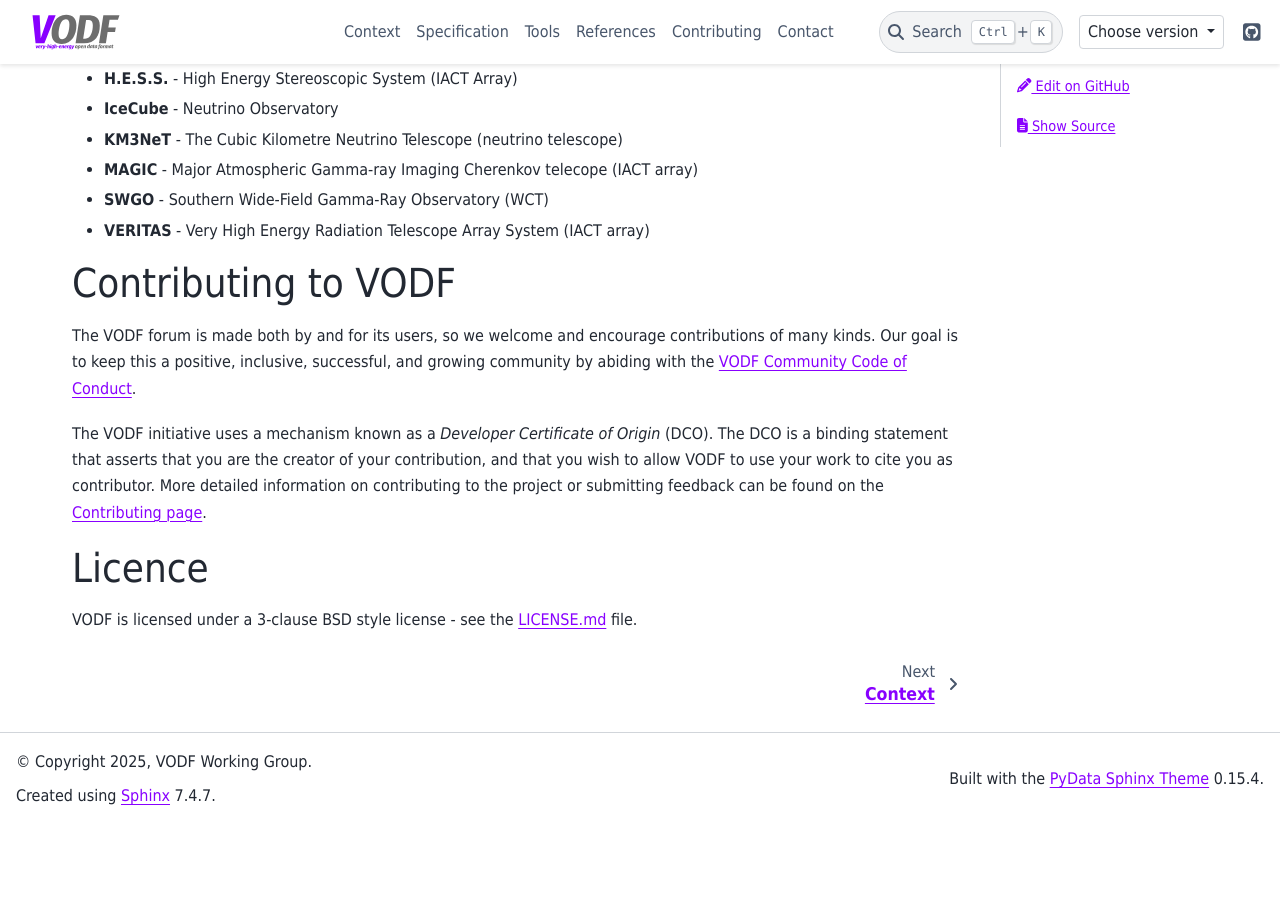
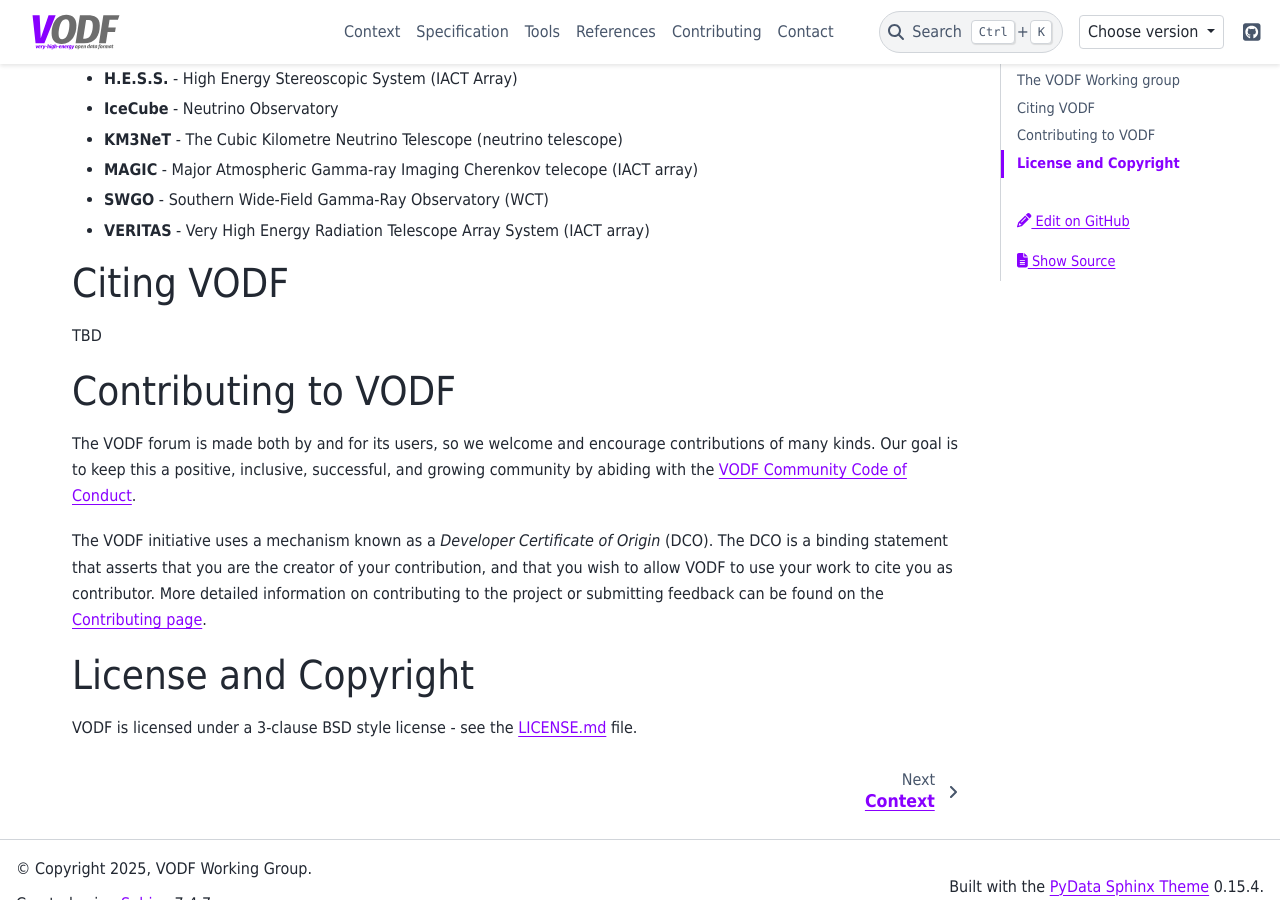
Before and after one commit to VODF/vodf-docs, a Sphinx documentation site: the page built from source/index.rst, in a window 1280 px wide and 900 px high, scrolled down 736 px. Built offline with Sphinx 7.4.7 and the PyData theme 0.15.4, drawn with Linux system fonts in a browser that asks for light colours; before the commit the page ends 1562 px from its top, so only the background shows below that.

Commit message:
cleaned up, fixed spelling

```diff
--- a/source/index.rst
+++ b/source/index.rst
@@ -29,9 +25,9 @@ spectra) and source catalogues. With these standards, common science tools can
 be used to analyze data from multiple high-energy instruments.  VODF aims to
 follow as much as possible the IVOA standards.
 
-======================
-The VODF Working group
-======================
+========================
+ The VODF Working group
+========================
 
 The VODF working group contains members from the following astronomical telescopes
 and observatories:
@@ -48,14 +44,16 @@ and observatories:
 - **SWGO** - Southern Wide-Field Gamma-Ray Observatory (WCT)
 - **VERITAS** - Very High Energy Radiation Telescope Array System (IACT array)
 
-..
-  =============
-   Citing VODF
-  =============
 
-====================
-Contributing to VODF
-====================
+=============
+ Citing VODF
+=============
+
+TBD
+
+======================
+ Contributing to VODF
+======================
 The VODF forum is made both by and for its users, so we welcome and
 encourage contributions of many kinds. Our goal is to keep this a positive,
 inclusive, successful, and growing community by abiding with the
@@ -68,12 +66,12 @@ you as contributor. More detailed information on contributing to the project or
 submitting feedback can be found on the
 `Contributing page <./contributing/index.html>`_.
 
-=======
-Licence
-=======
+=======================
+ License and Copyright
+=======================
+
 VODF is licensed under a 3-clause BSD style license - see the
 `LICENSE.md <https://github.com/VODF/vodf-docs/blob/main/LICENSE.md>`_ file.
-
 
 .. toctree::
    :maxdepth: 1
```
Also changed, not shown: other parts of source/index.rst (+0 -4 lines).
